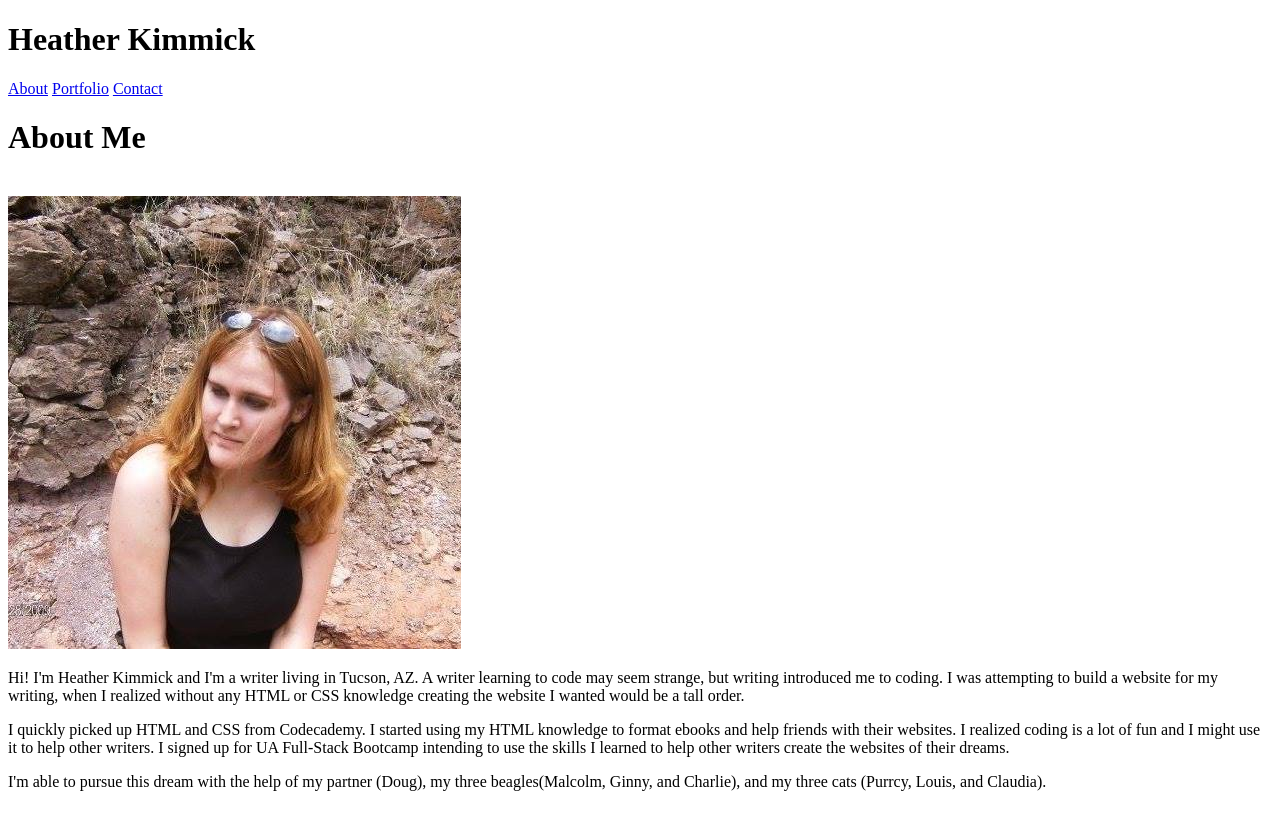
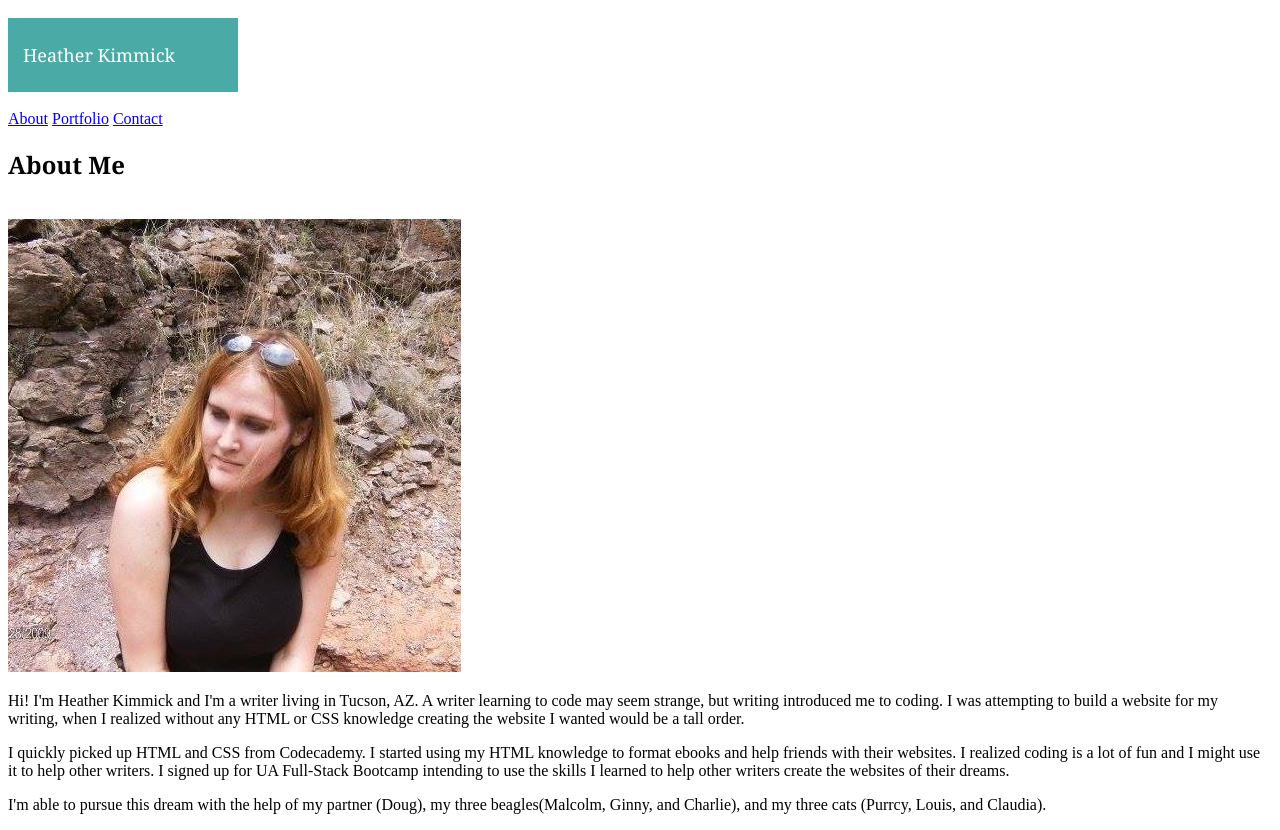
Before and after one commit to hkimmick23/Basic-Portfolio, a plain HTML site: page index.html in a window 1280 px wide. Before the commit the page ends 807 px from the top, so only its background shows below. Drawn offline with Linux system fonts and the light colour scheme.

Commit message:
edited html in all files, edited css

```diff
--- a/assets/css/style.css
+++ b/assets/css/style.css
@@ -0,0 +1,12 @@
+.logo {
+    font-family: Georgia, 'Times New Roman', Times, serif;
+    font-size: large;
+    color: white;
+    background-color: #4aaaa5;
+    width: 200px;
+    padding: 25px 15px 25px 15px;
+}
+
+h2 {
+    font-family: 'Georgia', 'Times New Roman', 'Times', 'serif';
+}
--- a/index.html
+++ b/index.html
@@ -5,17 +5,17 @@
     <meta name="viewport" content="width=device-width, initial-scale=1.0">
     <meta http-equiv="X-UA-Compatible" content="ie=edge">
     <title>About Me Homepage</title>
-
+    <link rel="stylesheet" type="text/css" href="assets/css/style.css">
 </head>
 <body>
     <header>
-      <h1>Heather Kimmick</h1>
+      <p class="logo">Heather Kimmick</p>
       <a href="index.html">About</a>
       <a href="portfolio.html">Portfolio</a>
       <a href="contact.html">Contact</a>
     </header>
 
-    <h1>About Me</h1>
+    <h2>About Me</h2>
 
     <br/>
 
```
Also changed, not shown: contact.html (+4 -3 lines), portfolio.html (+3 -3 lines).
